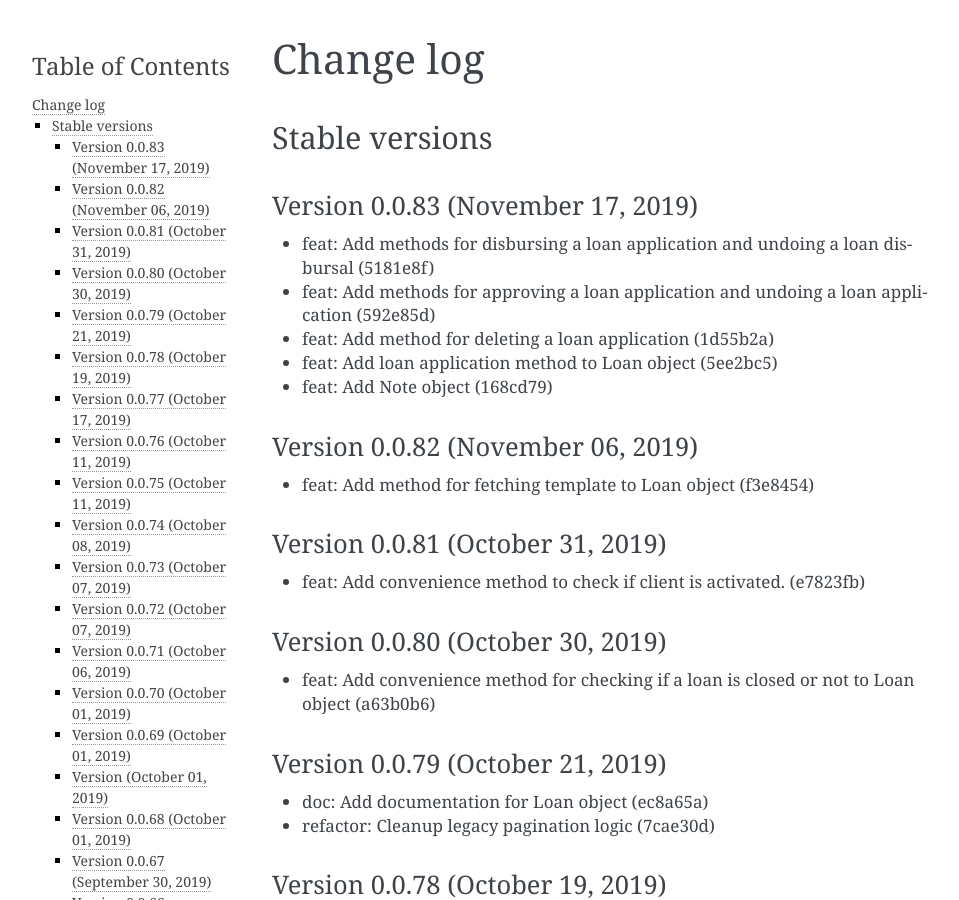
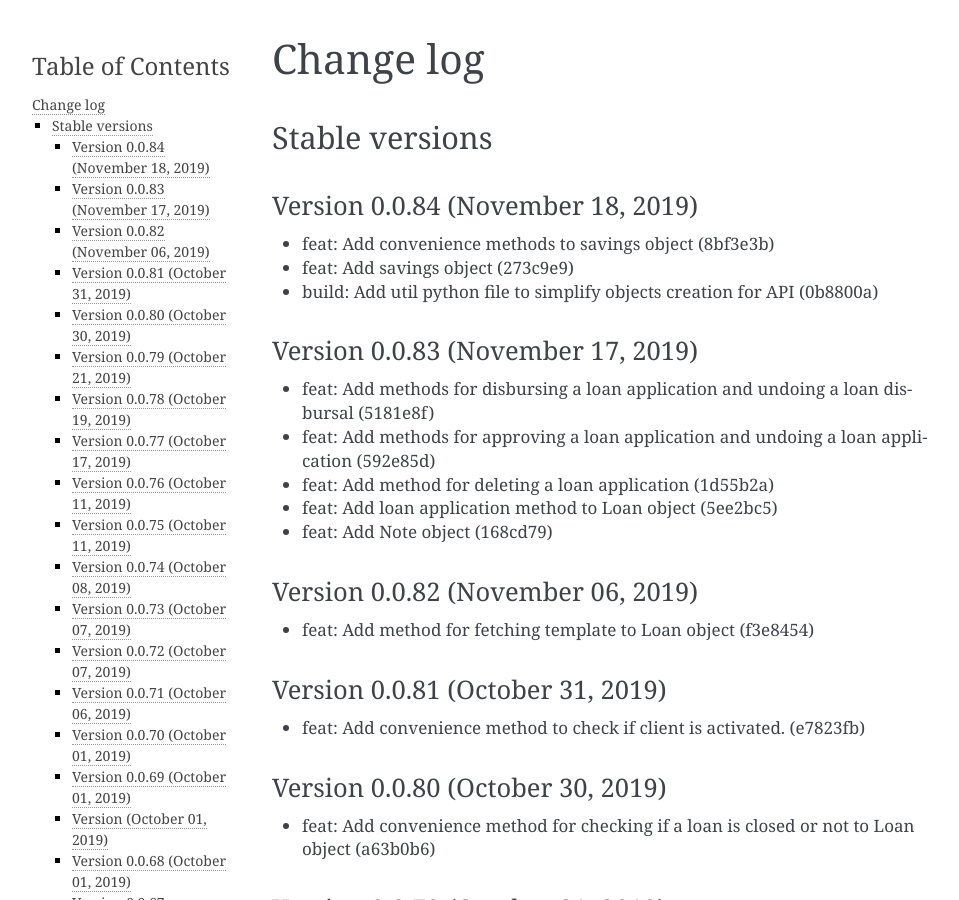
Before and after one commit to mobidevke/PyFineract, a Sphinx documentation site: the page built from docs/changes.rst, in a window 1280 px wide and 900 px high. Shown: the whole window, without its empty margins (148-1107 px from the left). Built offline with Sphinx 7.4.7, drawn with Linux system fonts in a browser that asks for light colours; formulas are drawn with MathJax 3.

Commit message:
Publish version 0.0.84

```diff
--- a/docs/changes.rst
+++ b/docs/changes.rst
@@ -3,6 +3,13 @@ Change log
 
 Stable versions
 ~~~~~~~~~~~~~~~
+
+Version 0.0.84 (November 18, 2019)
+-------------------------------------
+
+* feat: Add convenience methods to savings object (8bf3e3b)
+* feat: Add savings object (273c9e9)
+* build: Add util python file to simplify objects creation for API (0b8800a)
 
 Version 0.0.83 (November 17, 2019)
 -------------------------------------
--- a/setup.py
+++ b/setup.py
@@ -2,7 +2,7 @@ import textwrap
 
 import setuptools
 
-version = "0.0.83"
+version = "0.0.84"
 
 if __name__ == '__main__':
     setuptools.setup(
```
